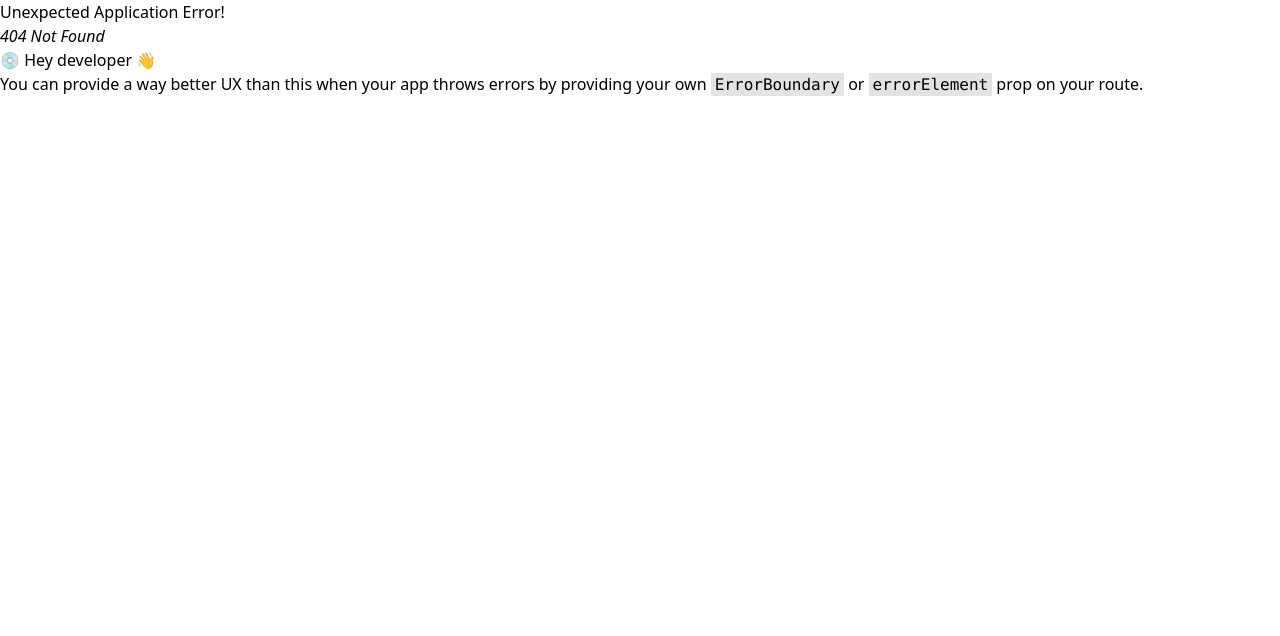
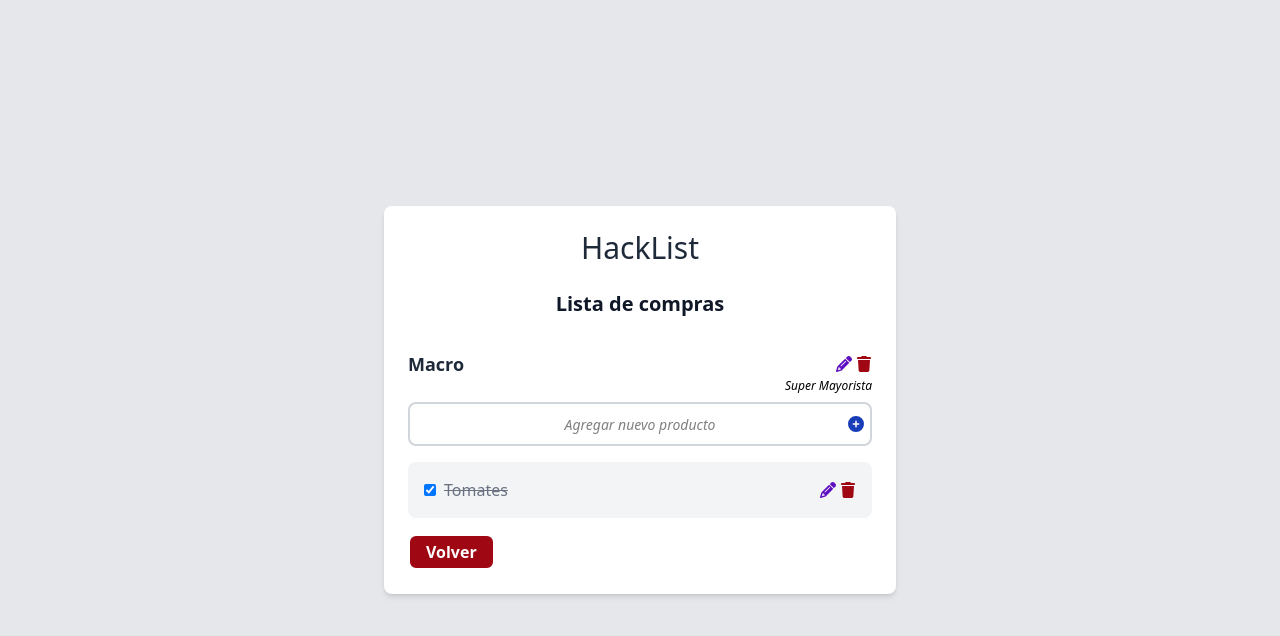
Before and after one commit to mauro25987/hackacademy-u3-ej3v2, a React (Vite) app: page /react-todo-js/rubro/1 in a window 1280 px wide. Before the commit this address had no page. Shown: the top 636 px of the page. Built offline with nearby package versions, Linux system fonts and the light colour scheme.

Commit message:
update router links

```diff
--- a/src/App.jsx
+++ b/src/App.jsx
@@ -5,11 +5,11 @@ import { Error, Ruber, RuberList } from './pages/pages'
 const App = () => {
   const router = createBrowserRouter([
     {
-      path: '/hackacademy-u3-ej3v2/',
+      path: '/react-todo-js/',
       element: <Layout />,
       children: [
         { index: true, element: <RuberList /> },
-        { path: '/hackacademy-u3-ej3v2/rubro/:id?', element: <Ruber /> },
+        { path: '/react-todo-js/rubro/:id?', element: <Ruber /> },
         { path: '*', element: <Error /> },
       ],
     },
--- a/src/components/Layout.jsx
+++ b/src/components/Layout.jsx
@@ -5,7 +5,7 @@ function Layout() {
     <main className="flex min-h-screen items-center justify-center bg-gray-200">
       <div className="w-full max-w-lg rounded-lg bg-white p-6 shadow-md">
         <h2 className="fond-bold mb-6 text-center text-3xl text-gray-800 hover:text-orange-900">
-          <Link to="/hackacademy-u3-ej3v2/">HackList</Link>
+          <Link to="/react-todo-js/">HackList</Link>
         </h2>
         <Outlet />
       </div>
--- a/src/pages/Error.jsx
+++ b/src/pages/Error.jsx
@@ -12,7 +12,7 @@ function Error() {
         <div className="mb-5 text-center text-2xl font-bold text-gray-900">Error 404</div>
         <div>
           <Link
-            to="/hackacademy-u3-ej3v2/"
+            to="/react-todo-js/"
             className="mt-4 inline-block rounded-lg border-2 border-white bg-red-800 px-4 py-1 text-center font-semibold text-white hover:bg-red-400"
           >
             Volver
--- a/src/pages/Ruber.jsx
+++ b/src/pages/Ruber.jsx
@@ -70,7 +70,7 @@ function Ruber() {
             className="cursor-pointer text-red-800 hover:text-red-400"
             onClick={() => {
               dispatch(delRuber({ id }))
-              navigate('/hackacademy-u3-ej3v2/')
+              navigate('/react-todo-js/')
             }}
           />
         </div>
@@ -99,7 +99,7 @@ function Ruber() {
       <RuberProduct ruber={ruber} />
 
       <button className="mt-4 rounded-lg border-2 border-white bg-red-800 px-4 py-1 font-semibold text-white hover:bg-red-400">
-        <Link to="/hackacademy-u3-ej3v2/">Volver</Link>
+        <Link to="/react-todo-js/">Volver</Link>
       </button>
     </>
   )
--- a/src/pages/RuberList.jsx
+++ b/src/pages/RuberList.jsx
@@ -20,7 +20,7 @@ function RuberList() {
               className="rounded-lg border bg-gray-100 p-4 hover:border-red-800 hover:shadow-inner"
               key={ruber.id}
             >
-              <Link to={`/hackacademy-u3-ej3v2/rubro/${ruber.id}`} key={ruber.id}>
+              <Link to={`/react-todo-js/rubro/${ruber.id}`} key={ruber.id}>
                 <div className="flex items-center justify-between">
                   <div className="flex items-center">
                     <span className="mr-2 text-lg font-semibold text-gray-800">{ruber.name}</span>
--- a/vite.config.js
+++ b/vite.config.js
@@ -5,5 +5,5 @@ import { defineConfig } from 'vite'
 // https://vite.dev/config/
 export default defineConfig({
   plugins: [react(), tailwindcss()],
-  base: '/hackacademy-u3-ej3v2/',
+  base: '/react-todo-js/',
 })
```
